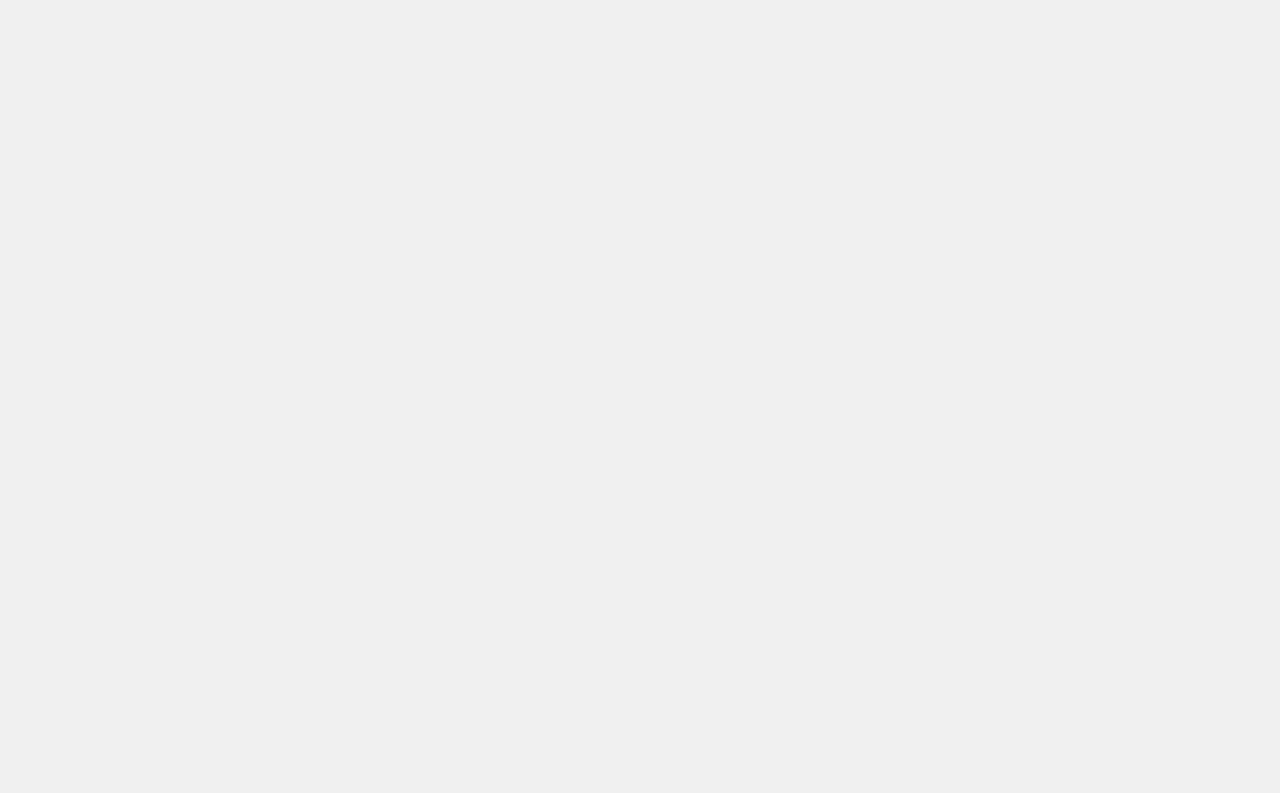
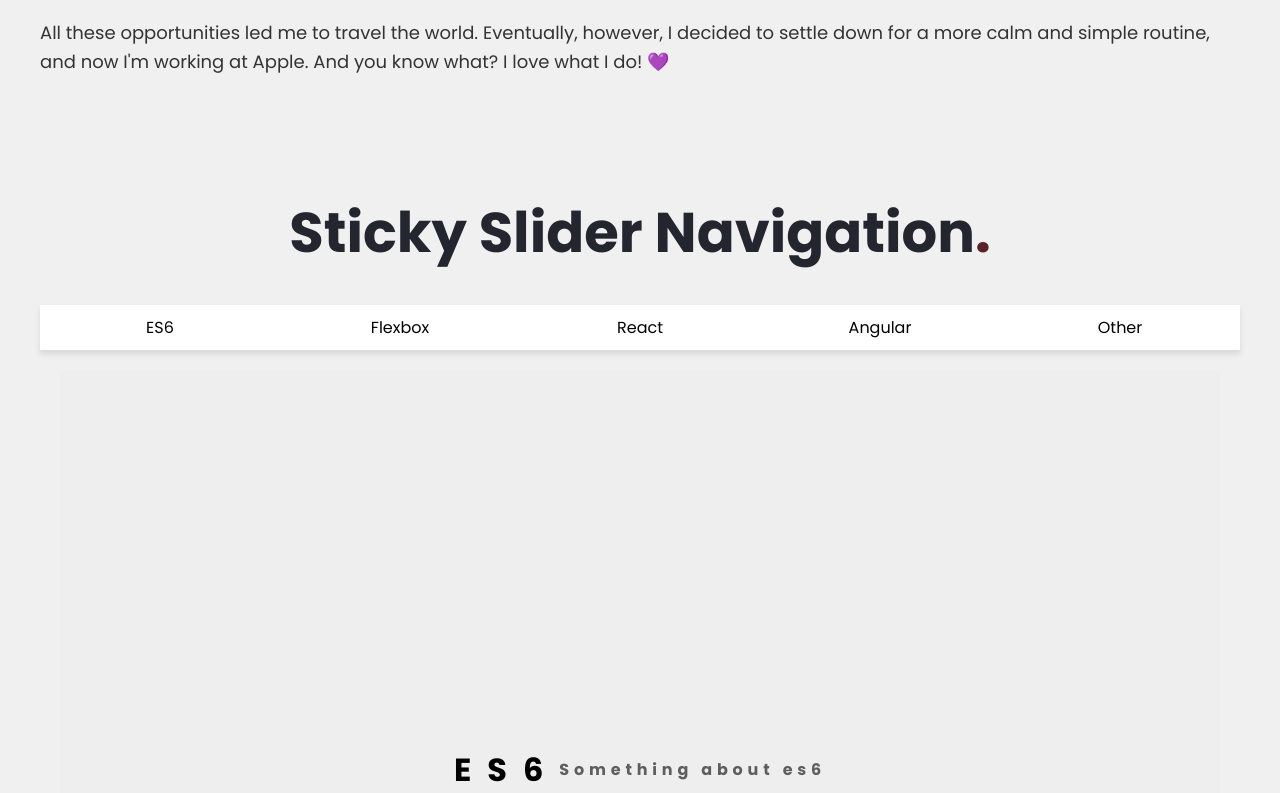
Before and after one commit to Sobanhanif4/portfolio-react, a React (Vite) app: page /about in a window 1280 px wide. Shown: the part 1187-1980 px from the top of the page. Before the commit the page ends 800 px from the top, so only its background shows below. Built offline with nearby package versions, Linux system fonts and the light colour scheme; no server answers.

Commit message:
addition of comp

```diff
--- a/src/components/Header.jsx
+++ b/src/components/Header.jsx
@@ -7,7 +7,7 @@ const Header = () => {
 
   return (
     <header className="header">
-      <div className="logo">sobanHanif.</div>
+      <div className="logo">sobanH.</div>
       <nav className="nav">
         <Link
           to="/"
--- a/src/pages/components/AnimatedExperience.jsx
+++ b/src/pages/components/AnimatedExperience.jsx
@@ -1,74 +1,95 @@
-import React, { useEffect, useState, useRef } from "react";
-import "../../styles/AnimatedExperience.css"; // Import local CSS styles
 
-const AnimatedExperience = () => {
-  const scrollRef = useRef(null);
-  const [scrollHeight, setScrollHeight] = useState(0);
-  const [scrollTop, setScrollTop] = useState(0);
+import React, { useEffect, useRef, useState } from 'react';
+import "../../styles/AnimatedExperience.css"; // Import regular CSS
+
+const StickySlider = () => {
+  const [currentTab, setCurrentTab] = useState(null);
+  const [tabPositions, setTabPositions] = useState({});
+  const tabRefs = useRef([]);
+  const sliderRef = useRef(null);
+
+  const tabs = [
+    { id: 'tab-es6', label: 'ES6' },
+    { id: 'tab-flexbox', label: 'Flexbox' },
+    { id: 'tab-react', label: 'React' },
+    { id: 'tab-angular', label: 'Angular' },
+    { id: 'tab-other', label: 'Other' }
+  ];
 
   useEffect(() => {
     const handleScroll = () => {
-      const scrollTop = scrollRef.current.scrollTop;
-      const scrollHeight = scrollRef.current.scrollHeight - scrollRef.current.clientHeight;
+      const scrollTop = window.scrollY;
+      const tabPositions = {};
 
-      const scrollPercent = (scrollTop / scrollHeight) * 100;
+      tabs.forEach(tab => {
+        const element = document.getElementById(tab.id);
+        if (element) {
+          tabPositions[tab.id] = element.offsetTop;
+        }
+      });
 
-      setScrollTop(scrollTop);
-      setScrollHeight(scrollPercent);
+      setTabPositions(tabPositions);
+
+      const closestTab = Object.keys(tabPositions).reduce((closest, key) => {
+        return Math.abs(tabPositions[key] - scrollTop) < Math.abs(tabPositions[closest] - scrollTop)
+          ? key
+          : closest;
+      }, Object.keys(tabPositions)[0]);
+
+      setCurrentTab(closestTab);
+
+      if (sliderRef.current) {
+        const activeTab = tabRefs.current.find(tab => tab.id === closestTab);
+        if (activeTab) {
+          sliderRef.current.style.width = `${activeTab.clientWidth}px`;
+          sliderRef.current.style.left = `${activeTab.offsetLeft}px`;
+        }
+      }
     };
 
-    const scrollSection = scrollRef.current;
-    scrollSection.addEventListener("scroll", handleScroll);
+    window.addEventListener('scroll', handleScroll);
+    return () => window.removeEventListener('scroll', handleScroll);
+  }, [tabs]);
 
-    return () => scrollSection.removeEventListener("scroll", handleScroll);
-  }, []);
+  const handleClick = (id) => {
+    const element = document.getElementById(id);
+    if (element) {
+      window.scrollTo({
+        top: element.offsetTop,
+        behavior: 'smooth'
+      });
+    }
+  };
 
   return (
-    <div className="animated-experience__container">
-      <h1 className="animated-experience__title">
-        My Experience<span className="animated-experience__title-dot">.</span>
+    <div className="sticky-slider__container">
+      <h1 className="sticky-slider__title">
+        Sticky Slider Navigation<span className="sticky-slider__titleDot">.</span>
       </h1>
-      <div className="animated-experience__scroll-section" ref={scrollRef}>
-        <div className="animated-experience__scroll-indicator">
-          <div
-            className="animated-experience__indicator-line"
-            style={{
-              height: `${scrollHeight}%`,
-              top: `${scrollTop}px`,
-              transition: `top ${scrollHeight > 0 ? '0.4s' : '0s'} ease-out`, // Smoother transition
-            }}
-          ></div>
-        </div>
-        {/* Experience Items */}
-        {[
-          { number: "01", role: "Software Developer", company: "Webflow" },
-          { number: "02", role: "Frontend Developer", company: "Stripe" },
-          { number: "03", role: "UI Engineer", company: "Spotify" },
-          { number: "04", role: "Backend Developer", company: "Amazon" },
-          { number: "05", role: "Full Stack Developer", company: "Google" },
-          { number: "06", role: "DevOps Engineer", company: "Microsoft" },
-        ].map((experience, index) => (
-          <div className="animated-experience__item" key={index}>
-            <div className={`animated-experience__number ${Math.floor(scrollTop / 100) === index ? 'active' : ''}`}>
-              {experience.number}
-            </div>
-            <div className="animated-experience__details">
-              <h2 className="animated-experience__role">{experience.role}</h2>
-              <h3 className="animated-experience__company">{experience.company}</h3>
-              <p className="animated-experience__description">
-                Lorem ipsum dolor sit amet, consectetur adipiscing elit. Etiam aliquam
-                nisl sit amet lacus volutpat, vitae commodo odio tincidunt.
-                Suspendisse libero purus, tincidunt in massa vel, eleifend aliquet mi.
-                Sed erat lorem, posuere quis dolor ullamcorper, posuere bibendum arcu.
-                Donec lacinia rutrum nibh faucibus malesuada. Quisque non aliquam nibh,
-                quis laoreet magna. Morbi blandit ex sed lorem blandit interdum.
-              </p>
-            </div>
-          </div>
+      <div className="sticky-slider__tabsContainer">
+        {tabs.map(tab => (
+          <a
+            key={tab.id}
+            href={`#${tab.id}`}
+            className="sticky-slider__tab"
+            onClick={() => handleClick(tab.id)}
+            ref={el => tabRefs.current.push(el)}
+          >
+            {tab.label}
+          </a>
         ))}
+        <span className="sticky-slider__tabSlider" ref={sliderRef}></span>
       </div>
+      <main className="sticky-slider__main">
+        {tabs.map(tab => (
+          <section className="sticky-slider__slide" id={tab.id} key={tab.id}>
+            <h1>{tab.label}</h1>
+            <h3>Something about {tab.label.toLowerCase()}</h3>
+          </section>
+        ))}
+      </main>
     </div>
   );
 };
 
-export default AnimatedExperience;
+export default StickySlider;
--- a/src/styles/AnimatedExperience.css
+++ b/src/styles/AnimatedExperience.css
@@ -1,5 +1,4 @@
-/* Container for the entire experience section */
-.animated-experience__container {
+.sticky-slider__container {
   width: 100%;
   max-width: 1200px;
   margin: auto;
@@ -7,119 +6,70 @@
   position: relative;
 }
 
-/* Title styling */
-.animated-experience__title {
+.sticky-slider__title {
   font-size: 56px;
   color: #24262f;
   margin-bottom: 30px;
   text-align: center;
 }
 
-.animated-experience__title-dot {
+.sticky-slider__titleDot {
   color: #592228;
 }
 
-/* Scroll section styling */
-.animated-experience__scroll-section {
-  height: 800px; /* Adjust height as needed */
-  overflow-y: auto;
-  padding: 20px;
-  background-color: #e0e0e0;
-  border-radius: 10px;
-  position: relative;
-  direction: rtl; /* Start scrollbar from right side */
-  scrollbar-width: thin; /* Firefox */
-  z-index: 1; /* Ensure it is above background elements */
+.sticky-slider__tabsContainer {
+  display: flex;
+  position: sticky;
+  top: 0;
+  background: #fff;
+  box-shadow: 0 4px 6px rgba(0, 0, 0, 0.1);
+  z-index: 10;
 }
 
-/* Scrollbar styling for WebKit browsers */
-.animated-experience__scroll-section::-webkit-scrollbar {
-  width: 4px;
+.sticky-slider__tab {
+  flex: 1;
+  text-align: center;
+  padding: 10px;
+  color: #000;
+  text-decoration: none;
+  transition: background 0.3s, color 0.3s;
 }
 
-.animated-experience__scroll-section::-webkit-scrollbar-track {
-  background: #e0e0e0;
-  border-radius: 10px;
+.sticky-slider__tab:hover {
+  background: rgba(102, 177, 241, 0.8);
+  color: white;
 }
 
-.animated-experience__scroll-section::-webkit-scrollbar-thumb {
-  background-color: #522258;
-  border-radius: 8px;
-  box-shadow: 0 0 10px 4px rgba(82, 34, 88, 0.7);
+.sticky-slider__tabSlider {
+  position: absolute;
+  bottom: 0;
+  height: 4px;
+  background: #66b1f1;
+  transition: left 0.3s, width 0.3s;
 }
 
-.animated-experience__scroll-section::-webkit-scrollbar-thumb:hover {
-  background-color: #6d3f6f;
-  box-shadow: 0 0 20px 8px rgba(82, 34, 88, 0.9);
+.sticky-slider__main {
+  padding: 20px;
 }
 
-.animated-experience__scroll-section > * {
-  direction: ltr; /* Reset direction for inner content */
+.sticky-slider__slide {
+  height: 100vh;
+  display: flex;
+  justify-content: center;
+  align-items: center;
+  background: #eee;
+  text-align: center;
+  padding: 0 2em;
 }
 
-/* Scroll indicator styling */
-.animated-experience__scroll-indicator {
-  position: absolute;
-  left: 50px; /* Adjust to position the indicator as per your design */
-  top: 0;
-  width: 4px;
-  height: 100%;
-  background-color: transparent;
-  z-index: 0; /* Behind the numbers */
+.sticky-slider__slide h1 {
+  font-size: 2rem;
+  margin: 0;
+  letter-spacing: 1rem;
 }
 
-/* Line that moves up and down to show scroll progress */
-.animated-experience__indicator-line {
-  position: absolute;
-  width: 4px;
-  background-color: #6d3f6f;
-  border-radius: 8px;
-  transition: top 0.4s ease-out; /* Smooth transition for scroll movement */
-  z-index: -1; /* Place the indicator behind numbers */
+.sticky-slider__slide h3 {
+  font-size: 1rem;
+  letter-spacing: 0.3rem;
+  opacity: 0.6;
 }
-
-/* Styling for each experience item */
-.animated-experience__item {
-  margin-bottom: 60px;
-  position: relative;
-  padding-left: 80px; /* Ensures text does not overlap with scrollbar */
-  z-index: 2; /* Ensure numbers are above indicator */
-}
-
-.animated-experience__number {
-  font-size: 48px;
-  font-weight: bold;
-  color: #24262f;
-  position: absolute;
-  left: 0;
-  top: 0;
-  transition: color 0.3s ease;
-  z-index: 2;
-}
-
-.animated-experience__number.active {
-  color: #6d3f6f;
-}
-
-.animated-experience__details {
-  margin-left: 60px;
-}
-
-.animated-experience__role {
-  font-size: 18px;
-  color: #6d3f6f;
-  margin: 0;
-}
-
-.animated-experience__company {
-  font-size: 24px;
-  font-weight: bold;
-  color: #24262f;
-  margin: 5px 0;
-}
-
-.animated-experience__description {
-  font-size: 16px;
-  color: #333;
-  line-height: 1.5;
-}
--- a/src/styles/Header.css
+++ b/src/styles/Header.css
@@ -27,5 +27,5 @@
   }
 
   .nav-link:hover {
-    color: #8b5891; /* Accent color */
+    color: #8b5891;
   }
--- a/src/styles/ProjectsPage.css
+++ b/src/styles/ProjectsPage.css
@@ -1,11 +1,9 @@
-/* src/styles/ProjectsPage.css */
-
-body, html {
+/* body, html {
     margin: 0;
     padding: 0;
     height: 100%;
     overflow-x: hidden;
-  }
+  } */
 
   .productPage-h1-p {
     width: 1200px;
```
